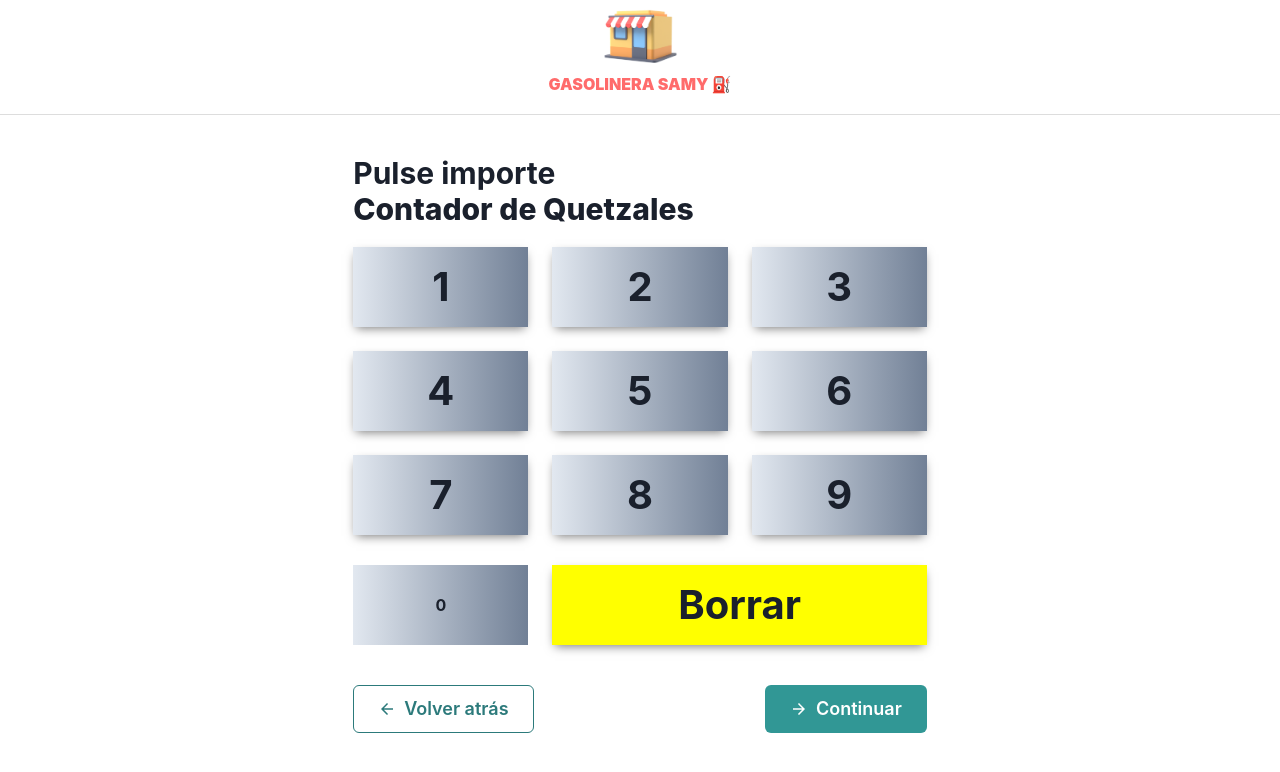
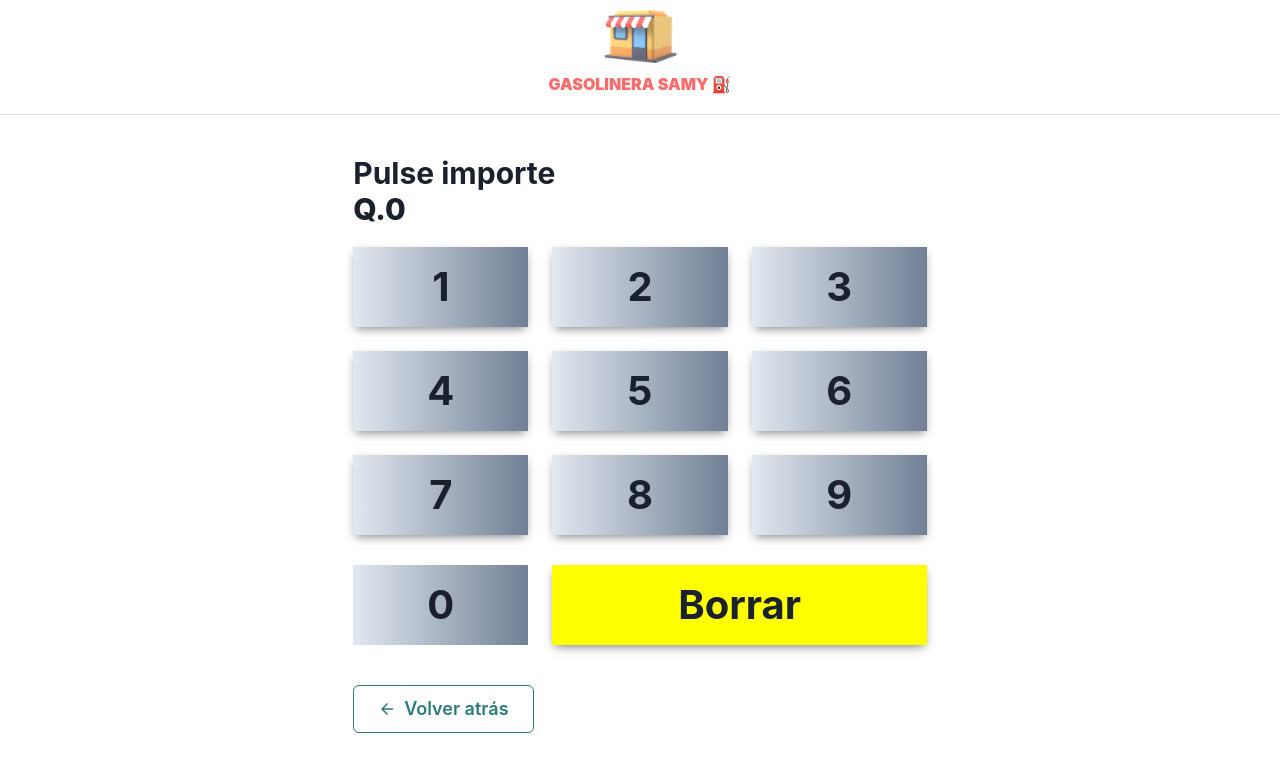
Before and after one commit to samy19142/Gasolinera-react, a React (Vite) app: page /quantity in a window 1280 px wide. Shown: the top 772 px of the page. Built offline with nearby package versions, Linux system fonts and the light colour scheme.

Commit message:
feat: add the logical state of quantity

```diff
--- a/src/pages/Quantity.jsx
+++ b/src/pages/Quantity.jsx
@@ -5,22 +5,27 @@ import { ArrowBackIcon, ArrowForwardIcon } from "@chakra-ui/icons";
 
 const numbers = ["1", "2", "3", "4", "5", "6", "7", "8", "9"];
 const Quantity = () => {
-    const [counter, setCounter]= useState("");
+  const [counter, setCounter] = useState("");
   const navigate = useNavigate();
-    const sumCounter =(number)=>{
+
+  const sumCounter = (number) => {
     setCounter(counter + number);
-    }
+  };
 
-    useEffect(()=>{
-        localStorage.setItem('quantity',counter)
-    },[counter]);
+  const clearCounter = () => {
+    setCounter("");
+  };
+
+  useEffect(() => {
+    localStorage.setItem("quantity", counter);
+  }, [counter]);
 
   return (
     <>
       <Grid marginBottom={5}>
         <Heading size={"lg"}> Pulse importe</Heading>
         <Heading size={"lg"} fontWeight={"800"}>
-          Contador de Quetzales
+          {counter ? <>Q.{counter}</> : <>Q.0 </>}
         </Heading>
       </Grid>
       <Grid templateColumns={"repeat(3, 1fr)"} gap={6}>
@@ -36,9 +41,9 @@ const Quantity = () => {
             fontWeight={"700"}
             boxShadow={"0px 4px 10px -3px rgb(117,117,117)"}
             cursor={"pointer"}
-            fontSize={'40px'}
+            fontSize={"40px"}
             _hover={{ shadow: "2xl" }}
-            onClick={() =>sumCounter(number)}
+            onClick={() => sumCounter(number)}
           >
             {number}
           </GridItem>
@@ -56,8 +61,9 @@ const Quantity = () => {
           cursor={"pointer"}
           fontWeight={700}
           boxShadow={"0px 10px -3px rgb(117,117,117)"}
-          _hover={{ shadow: "2xl"}}
-          onClick={() => console.log("cero")}
+          fontSize={"40px"}
+          _hover={{ shadow: "2xl" }}
+          onClick={() => sumCounter(0)}
         >
           0
         </GridItem>
@@ -71,7 +77,7 @@ const Quantity = () => {
           cursor={"pointer"}
           bg={"yellow"}
           _hover={{ shadow: "2xl" }}
-          onClick={() => console.log("borrar")}
+          onClick={clearCounter}
           display={"flex"}
           justifyContent={"center"}
           alignItems={"center"}
@@ -82,28 +88,36 @@ const Quantity = () => {
 
       <Box marginTop={"40px"}>
         <Stack
-        direction={'row'}
+          direction={"row"}
           spacing={4}
-        cursor={'pointer'}
-        display={'flex'}
-        justifyContent={'space-between'}
+          cursor={"pointer"}
+          display={"flex"}
+          justifyContent={"space-between"}
         >
           <Button
-        leftIcon={<ArrowBackIcon/>}
+            leftIcon={<ArrowBackIcon />}
             colorScheme="teal"
-        variant={'outline'}
-        size={'lg'}
-        onClick={()=>navigate('/method-payment')}
-        >Volver atrás</Button>
+            variant={"outline"}
+            size={"lg"}
+            onClick={() => navigate("/method-payment")}
+          >
+            Volver atrás
+          </Button>
+
+          {counter ? (
             <Button
-        leftIcon={<ArrowForwardIcon/>}
+              leftIcon={<ArrowForwardIcon />}
               colorScheme="teal"
-        variant={'solid'}
-        size={'lg'}
-        onClick={()=>navigate('/resume')}
-        >Continuar</Button>
+              variant={"solid"}
+              size={"lg"}
+              onClick={() => navigate("/resume")}
+            >
+              Continuar
+            </Button>
+          ) : (
+            ""
+          )}
         </Stack>
-
       </Box>
     </>
   );
```
Lines whose indentation alone changed are shown as unchanged.
